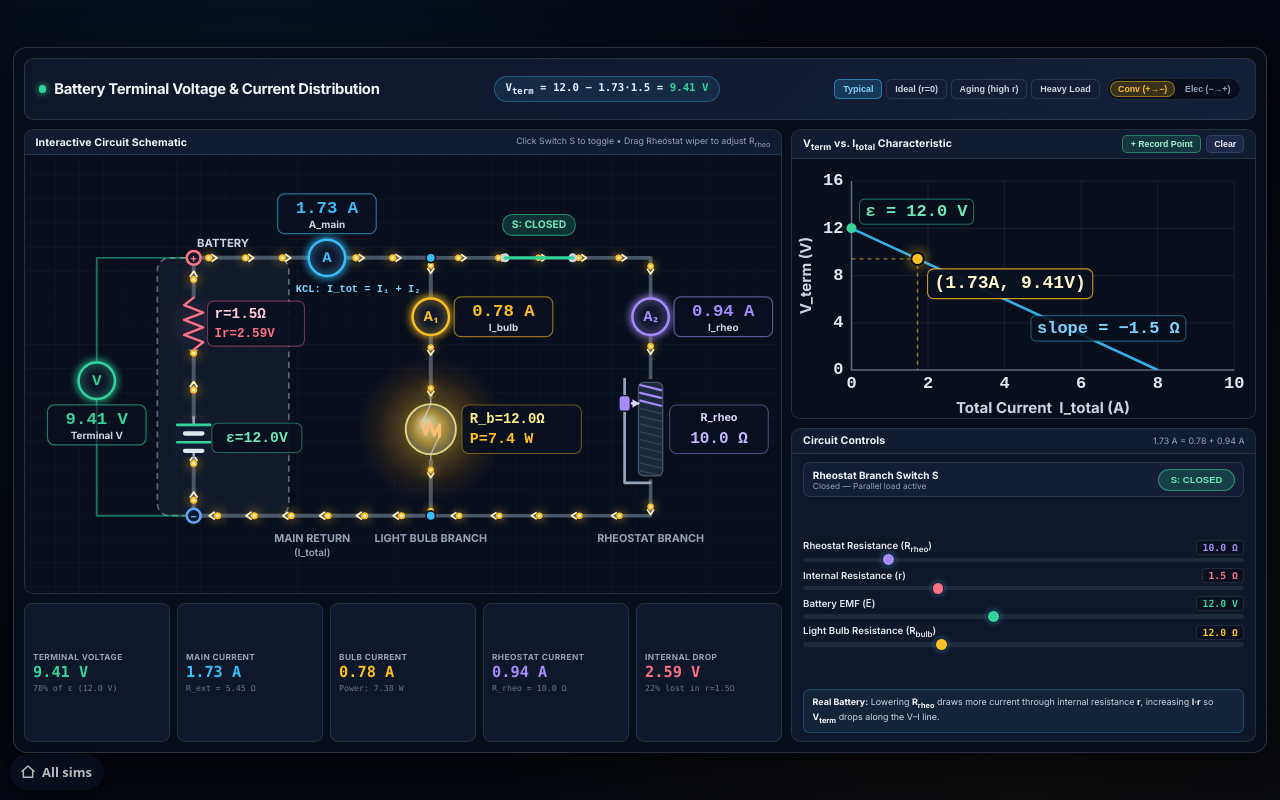
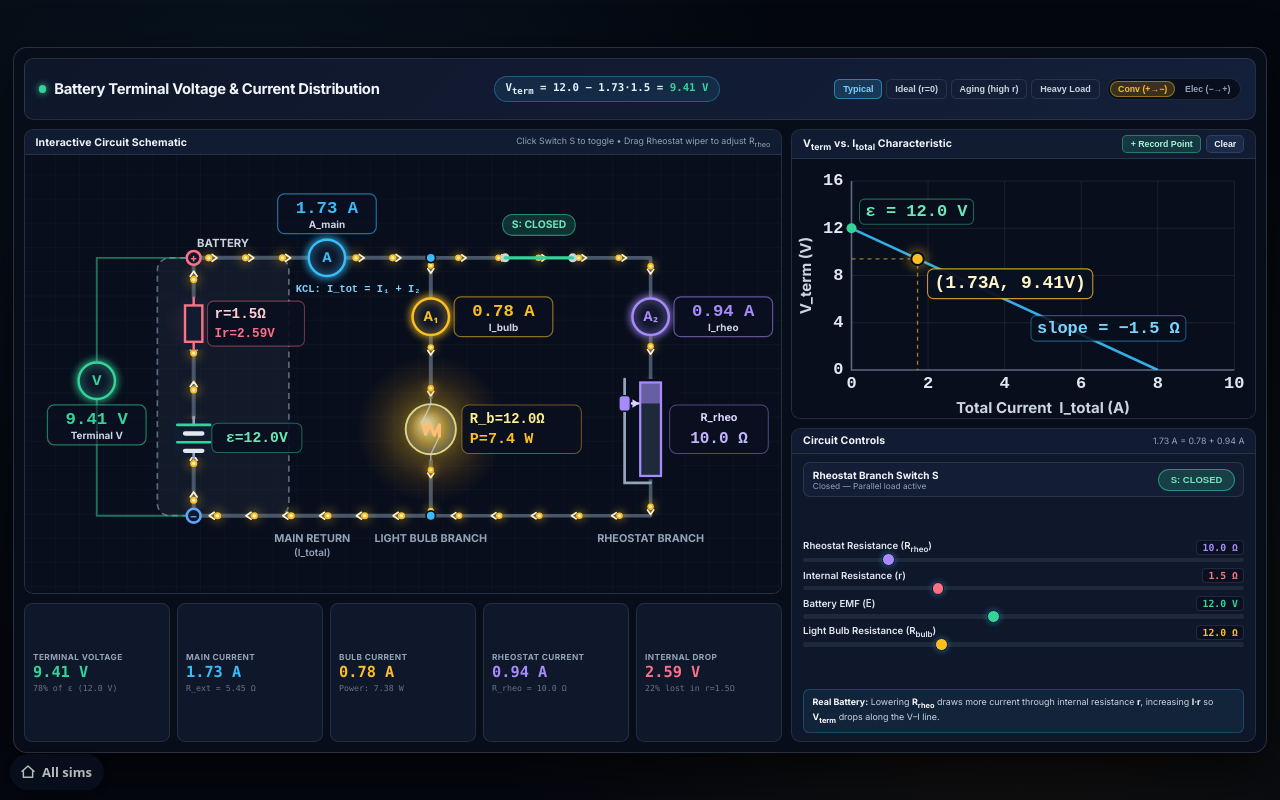
Before and after one commit to syssch/physim, a plain HTML site: page physics/electricity-and-magnetism/battery-terminal-voltage/index.html in a window 1280 px wide. Drawn offline with Linux system fonts and the light colour scheme.

Commit message:
Battery Terminal Voltage: rectangle resistor symbols
- Internal resistance r drawn as a rectangle (plain wire when r = 0)
- Rheostat drawn as a rectangle with sliding contact; the length in use
  (top terminal to wiper) is shaded
- Refreshed home-page thumbnail

Co-Authored-By: Claude Opus 5.5 <noreply@anthropic.com>
Claude-Session: https://claude.ai/code/session_01M6JgWFbPkV95WZFkSptFVy

```diff
--- a/physics/electricity-and-magnetism/battery-terminal-voltage/index.html
+++ b/physics/electricity-and-magnetism/battery-terminal-voltage/index.html
@@ -1302,20 +1302,23 @@
 
         ctx.strokeStyle = rVal === 0 ? '#64748b' : '#fb7185';
         ctx.lineWidth = 2.8;
-        ctx.lineJoin = 'round';
-        ctx.beginPath();
-        ctx.moveTo(x, top);
+        ctx.lineJoin = 'miter';
         if (rVal === 0) {
+          ctx.beginPath();
+          ctx.moveTo(x, top);
           ctx.lineTo(x, bot);
+          ctx.stroke();
         } else {
-          const peaks = 6;
-          const step = h / (peaks + 1);
-          for (let i = 1; i <= peaks; i++) {
-            ctx.lineTo(x + (i % 2 === 1 ? -11 : 11), top + step * i);
-          }
-          ctx.lineTo(x, bot);
-        }
-        ctx.stroke();
+          // Resistor symbol: rectangle with short leads
+          const rw = 20, rh = 42, ry = cy - rh / 2;
+          ctx.beginPath();
+          ctx.moveTo(x, top); ctx.lineTo(x, ry);
+          ctx.moveTo(x, ry + rh); ctx.lineTo(x, bot);
+          ctx.stroke();
+          ctx.fillStyle = '#121c30';
+          ctx.fillRect(x - rw / 2, ry, rw, rh);
+          ctx.strokeRect(x - rw / 2, ry, rw, rh);
+        }
 
         // High-contrast enlarged parameter pill for r and I·r
         const px = x + 16, py = cy - 26, pw = 112, ph = 52;
@@ -1526,30 +1529,18 @@
         ctx.fillStyle = '#080e1c';
         ctx.fillRect(x - 32, top - 4, 64, coilH + 8);
 
-        // Coil core
+        // Resistor symbol (rectangle). The length in use — from the top terminal down to
+        // the wiper — is shaded, so a longer shaded part means a larger R_rheo.
+        const rw = 24;
         ctx.fillStyle = '#1e293b';
-        ctx.strokeStyle = isHighlighted ? '#c4b5fd' : '#475569';
-        ctx.lineWidth = isHighlighted ? 2 : 1.5;
-        roundRect(ctx, x - 14, top, 28, coilH, 6);
-        ctx.fill();
-        ctx.stroke();
-
-        // Windings
-        const turns = 12;
-        const step = coilH / turns;
-        for (let i = 0; i < turns; i++) {
-          const yA = top + i * step + 3;
-          const yB = yA + step * 0.65;
-          const active = yA <= wiperY + 1;
-          ctx.strokeStyle = active
-            ? (isClosed ? '#a78bfa' : '#64748b')
-            : 'rgba(100, 116, 139, 0.34)';
-          ctx.lineWidth = active ? 2.5 : 1.6;
-          ctx.beginPath();
-          ctx.moveTo(x - 12, yA);
-          ctx.lineTo(x + 12, yB);
-          ctx.stroke();
-        }
+        ctx.fillRect(x - rw / 2, top, rw, coilH);
+        const activeH = Math.max(0, wiperY - top);
+        ctx.fillStyle = isClosed ? 'rgba(167, 139, 250, 0.55)' : 'rgba(100, 116, 139, 0.45)';
+        ctx.fillRect(x - rw / 2, top, rw, activeH);
+        ctx.strokeStyle = isHighlighted ? '#c4b5fd' : (isClosed ? '#a78bfa' : '#64748b');
+        ctx.lineWidth = isHighlighted ? 3 : 2.6;
+        ctx.lineJoin = 'miter';
+        ctx.strokeRect(x - rw / 2, top, rw, coilH);
 
         // Slide bar
         const railX = x - 30;
```
Also changed, not shown: assets/thumbs/physics__electricity-and-magnetism__battery-terminal-voltage.jpg.
